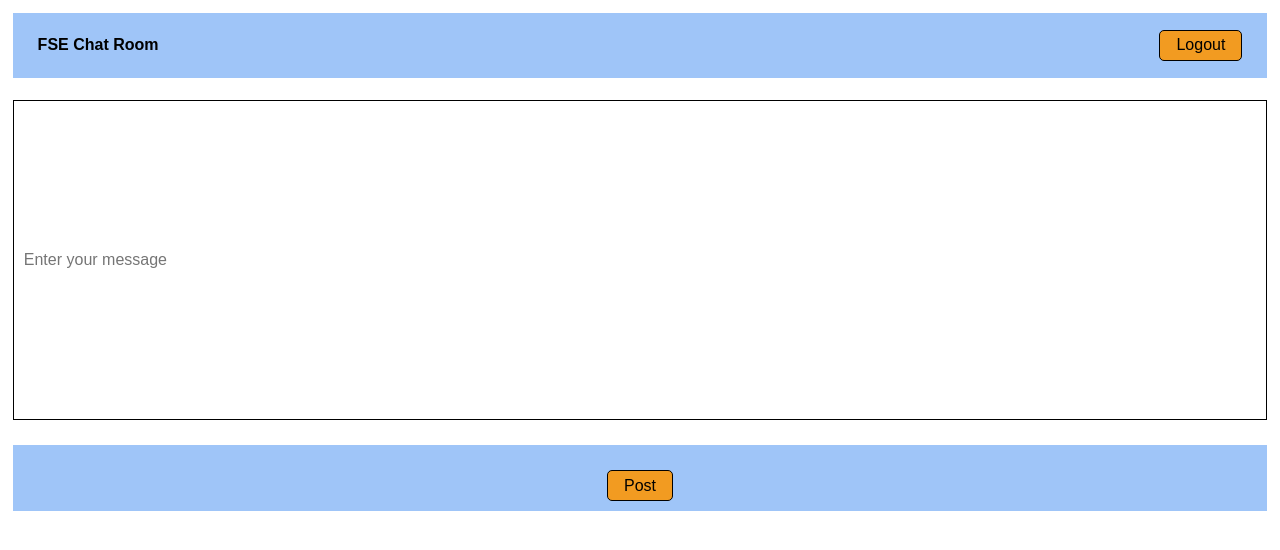
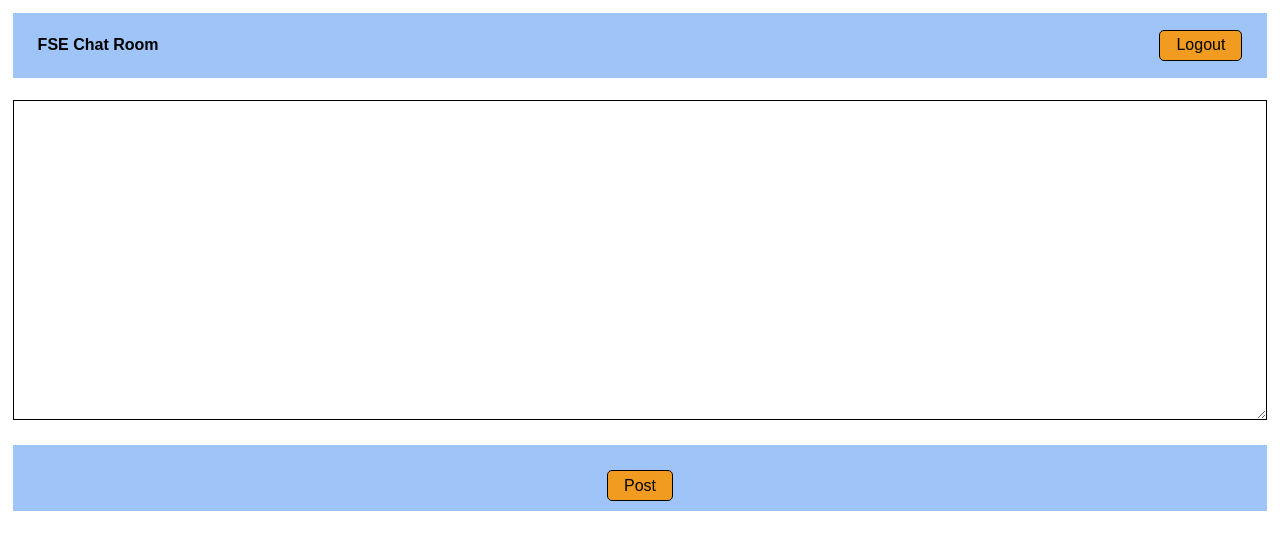
Before and after one commit to Yevet/chatAPP, a website: page public/chat.html in a window 1280 px wide. Drawn offline with Linux system fonts and the light colour scheme.

Commit message:
text area modify

```diff
--- a/public/chat.html
+++ b/public/chat.html
@@ -19,11 +19,10 @@
         <!-- chat message display area -->
         <div id="messageArea">
         </div>
-
         <!-- send message form -->
         <form id="messageForm">
             <div class="full-width">
-                <input type="text" id="messageInput" placeholder="Enter your message">
+                <textarea id="messageInput" ></textarea>
             </div>
         </form>
     </div>
--- a/public/chat_styles.css
+++ b/public/chat_styles.css
@@ -1,4 +1,4 @@
-
+/* chatroom page style */
 body,
 h1,
 h2,
--- a/public/styles.css
+++ b/public/styles.css
@@ -1,4 +1,4 @@
-/* Center everything */
+/* login registration page style */
 body {
     display: flex;
     justify-content: center;
--- a/server.js
+++ b/server.js
@@ -172,9 +172,3 @@ server.on('upgrade', (request, socket, head) => {
         wss.emit('connection', socket, request);
     });
 });
-
-
-
-// app.listen(port, () => {
-//     console.log(`Server is running on port ${port}`);
-// });
```
